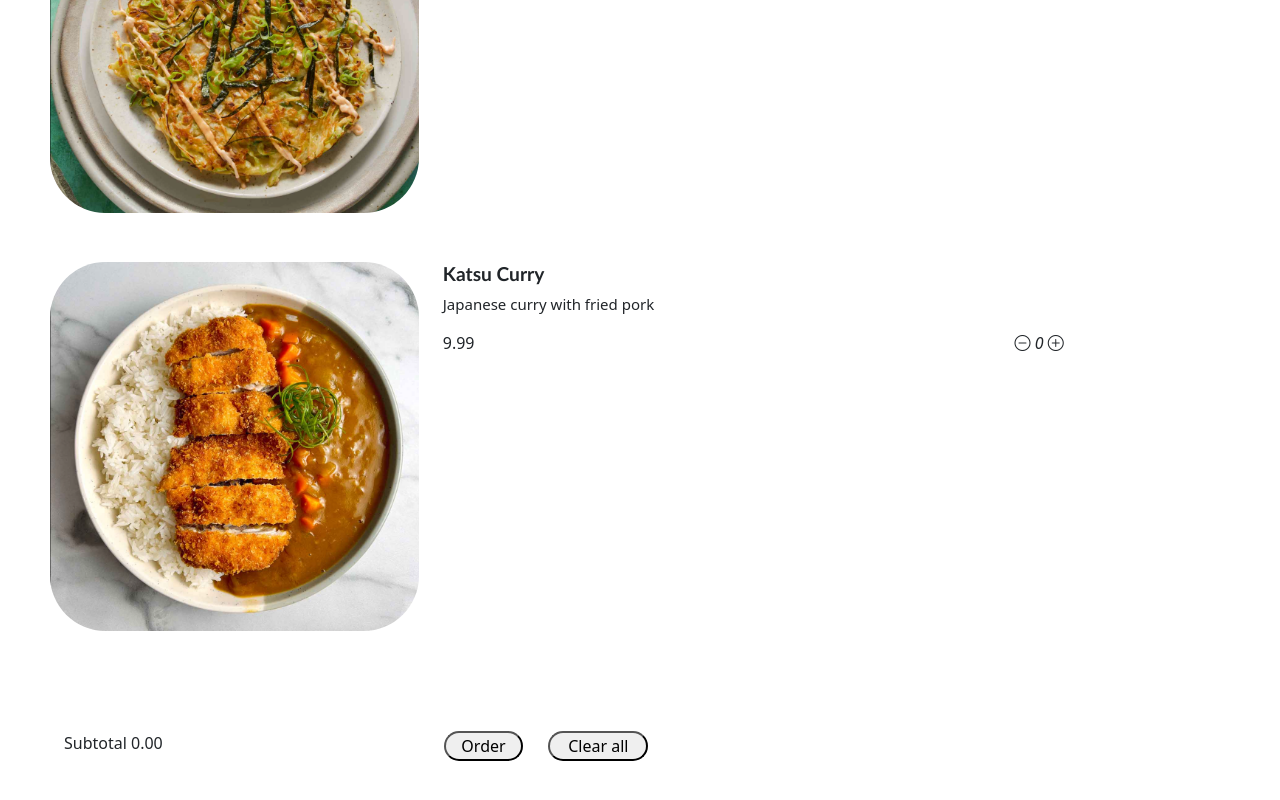
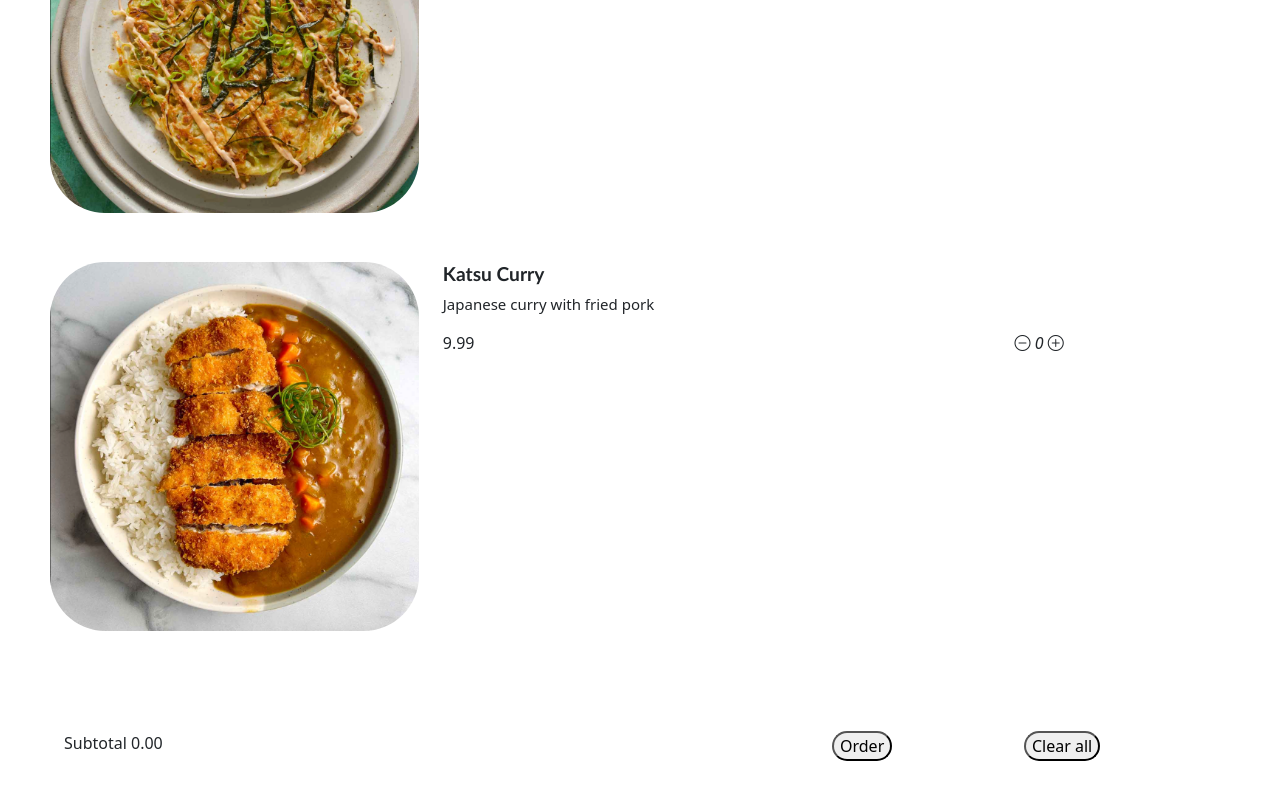
Before and after one commit to parkelin/cs378-p3, a React (Create React App) app: page / in a window 1280 px wide. Shown: the part 3855-4655 px from the top of the page. Built offline with nearby package versions, Linux system fonts and the light colour scheme.

Commit message:
absolute fixed buttons

```diff
--- a/package.json
+++ b/package.json
@@ -1,6 +1,7 @@
 {
   "name": "menu-app",
   "version": "0.1.0",
+  "homepage": "https://parkelin.github.io/cs378-p3",
   "private": true,
   "dependencies": {
     "@testing-library/jest-dom": "^5.17.0",
@@ -16,6 +17,8 @@
     "web-vitals": "^2.1.4"
   },
   "scripts": {
+    "predeploy": "npm run build",
+    "deploy": "gh-pages -d build",
     "start": "react-scripts start",
     "build": "react-scripts build",
     "test": "react-scripts test",
@@ -38,5 +41,8 @@
       "last 1 firefox version",
       "last 1 safari version"
     ]
+  },
+  "devDependencies": {
+    "gh-pages": "^6.1.1"
   }
 }
--- a/src/App.css
+++ b/src/App.css
@@ -70,11 +70,8 @@
   }
 }
 
-.order-btn {
-  border-radius: 50px;
-}
-
 .subtotal {
+  vertical-align: top;
   margin-right: 20%;
   margin-left: 5%;
 }
@@ -100,18 +97,14 @@
 }
 
 .order-btn {
-  margin-left: 2%;
-  padding-left: 15px;
-  padding-right: 15px;
-  height: 75%;
+  position: absolute;
+  margin-left: 65%;
   border-radius: 50px;
 }
 
 .clearall-btn {
-  margin-left: 2%;
-  height: 75%;
-  padding-left: 18px;
-  padding-right: 18px;
+  position: absolute;
+  margin-left: 80%;
   border-radius: 50px;
 }
 
```
Also changed, not shown: 1 other file (tests, documents, lock files or other folders).
